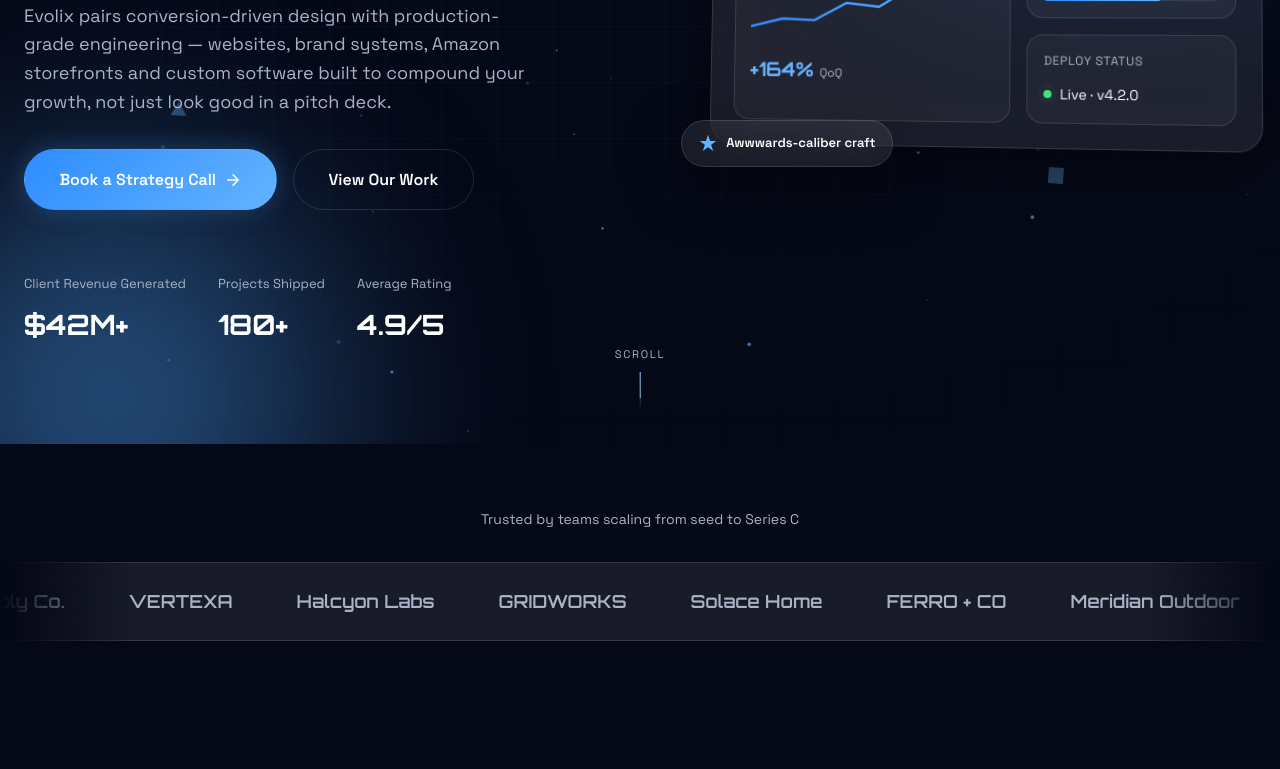
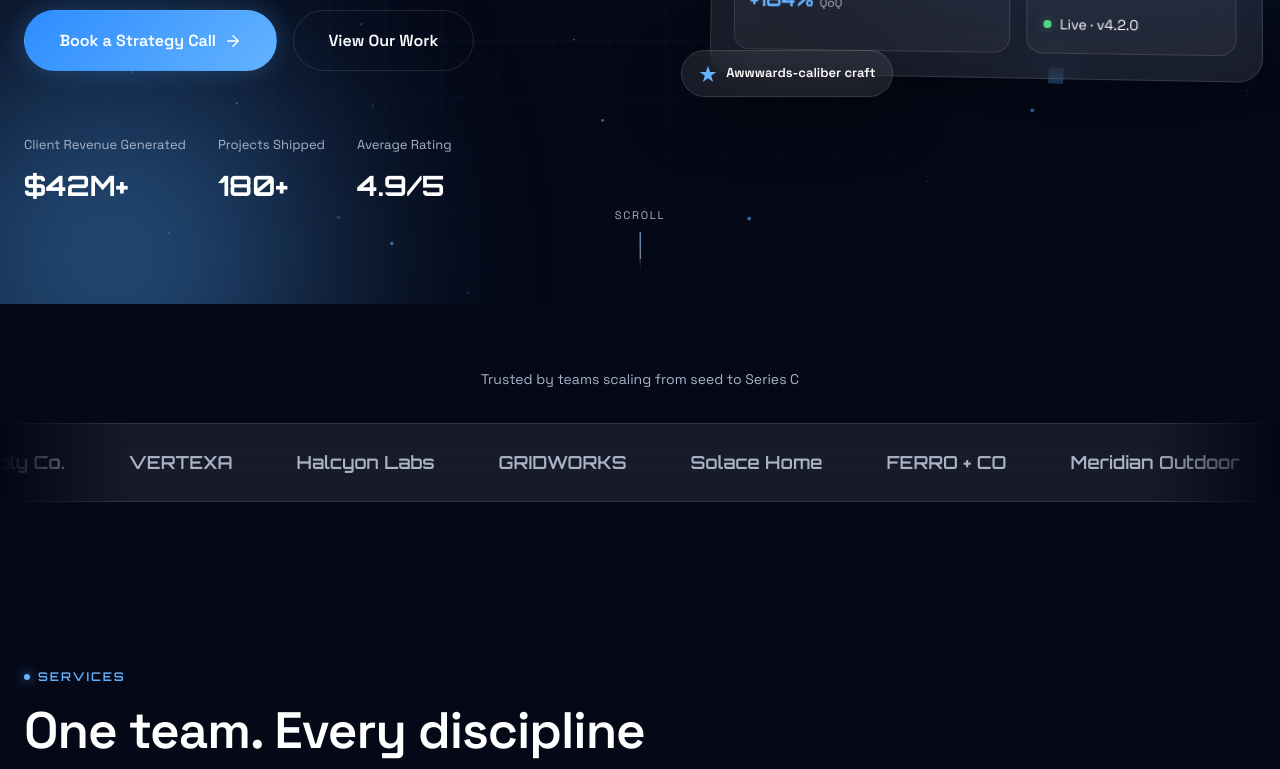
Before and after one commit to taikhumcodes/EVOLIX-WEBSITE, a website: page index.html in a window 1280 px wide. Shown: the part 504-1273 px from the top of the page. Drawn offline with nearby package versions, Linux system fonts and the light colour scheme; no server answers; animation ran at ten frames a second.

Commit message:
home page hero subtitle rmove

```diff
--- a/index.html
+++ b/index.html
@@ -120,11 +120,11 @@
             their market.
           </h1>
 
-          <p class="hero__subtitle">
+          <!-- <p class="hero__subtitle">
             Evolix pairs conversion-driven design with production-grade engineering —
             websites, brand systems, Amazon storefronts and custom software built to
             compound your growth, not just look good in a pitch deck.
-          </p>
+          </p> -->
 
           <div class="hero__actions">
             <a href="contact.html" class="btn btn--primary btn--lg btn--ripple">
```
